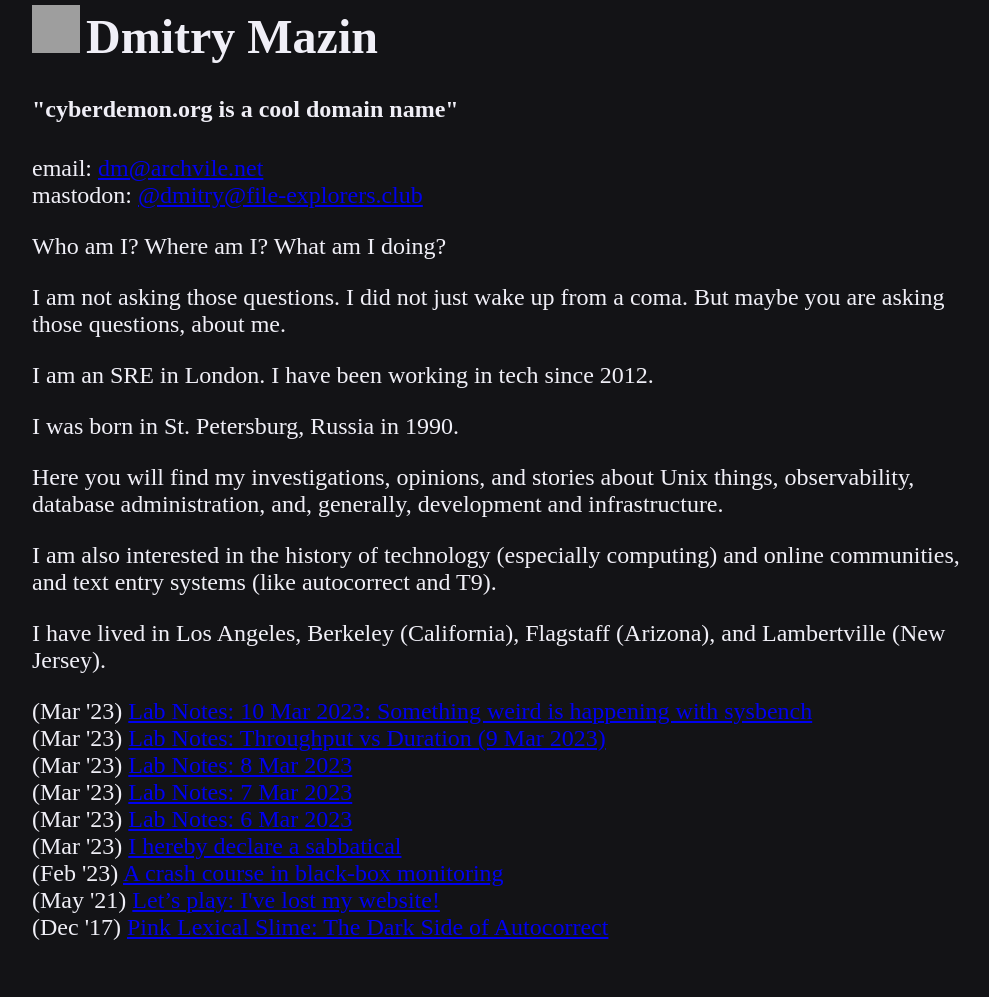
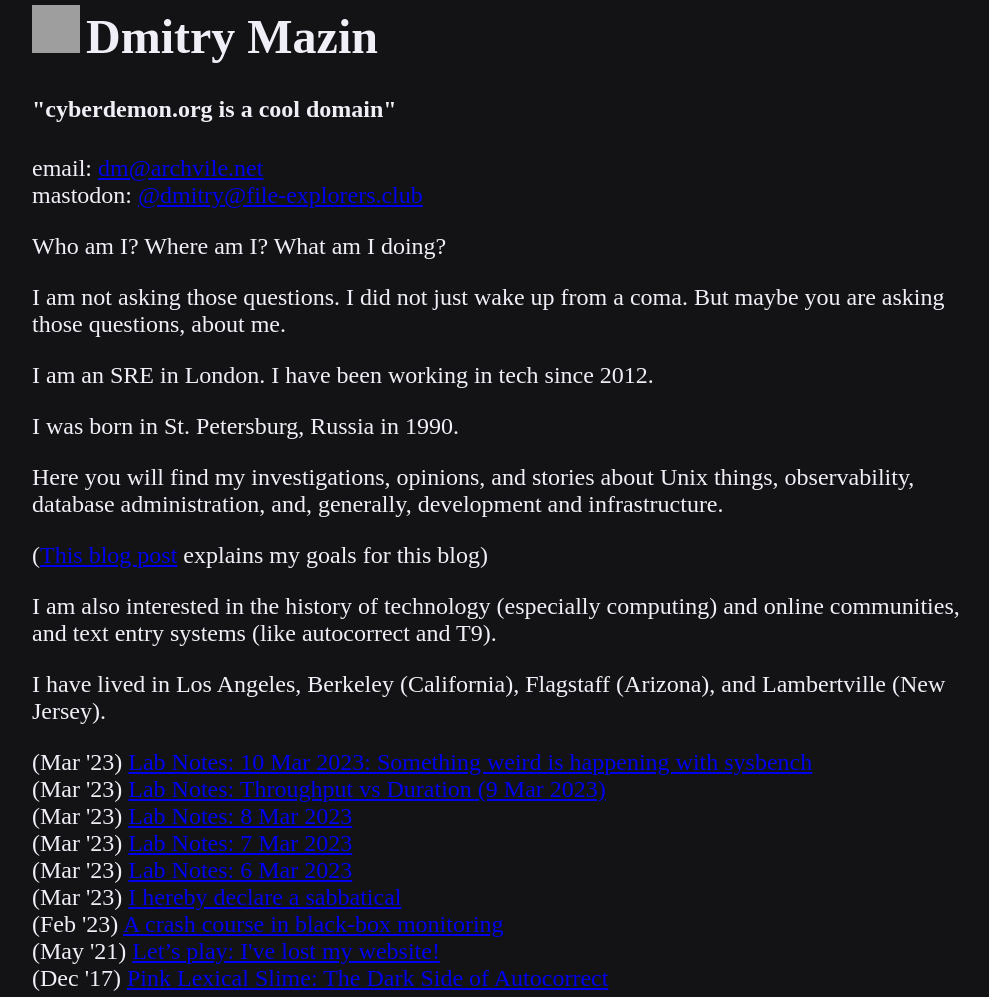
Before and after one commit to dmazin/dmazin.github.io, a Jekyll site: the page built from index.html, in a window 1280 px wide. Shown: the whole page, without its empty margins (128-1117 px from the left). Built offline with Jekyll 4.4.1, drawn with Linux system fonts in a browser that asks for light colours; before the commit the page ends 946 px from its top, so only the background shows below that; grey boxes are pictures that could not be loaded.

Commit message:
more index

```diff
--- a/index.html
+++ b/index.html
@@ -20,7 +20,7 @@ layout: none
       <img class="cyberdemon-h4" src="https://external-content.duckduckgo.com/iu/?u=https%3A%2F%2Fi.kym-cdn.com%2Fphotos%2Fimages%2Foriginal%2F001%2F173%2F063%2Ff8c.gif&f=1&nofb=1&ipt=e6e731c6733b6970a2b6b3b8f61acf70fec0205fb6bb2168d12b7a31a06247cf&ipo=images" />
       <h1>Dmitry Mazin</h1>
     </div>
-    <h4>"cyberdemon.org is a cool domain name"</h4>
+    <h4>"cyberdemon.org is a cool domain"</h4>
     <p>
     email: <a href="mailto: dm@archvile.net">dm@archvile.net</a>
     <br />
@@ -39,6 +39,9 @@ layout: none
     </p>
     <p>
     Here you will find my investigations, opinions, and stories about Unix things, observability, database administration, and, generally, development and infrastructure.
+    </p>
+    <p>
+    (<a href="/2023/03/03/declare-sabbatical.html">This blog post</a> explains my goals for this blog)
     </p>
     <p>
     I am also interested in the history of technology (especially computing) and online communities, and text entry systems (like autocorrect and T9).
```
